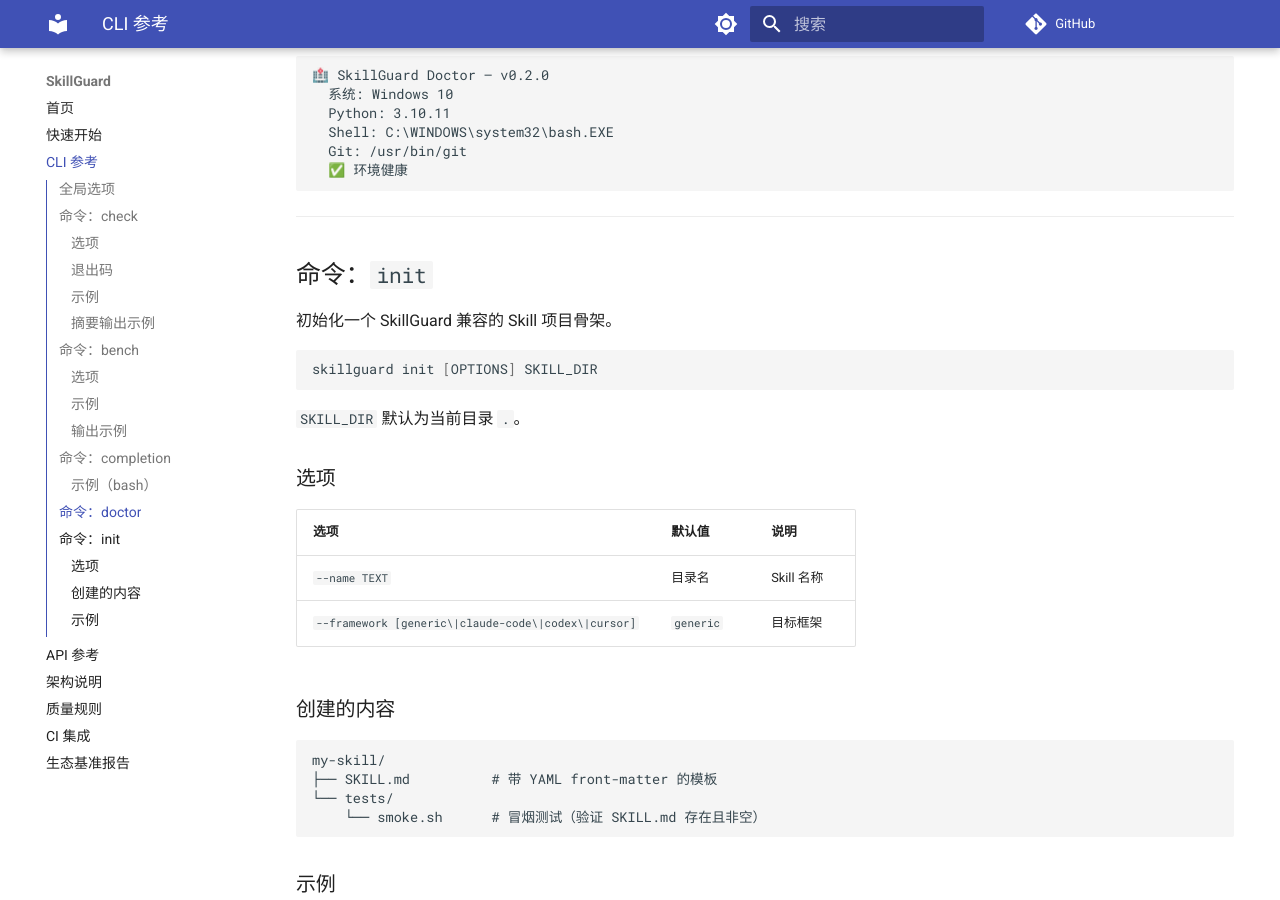
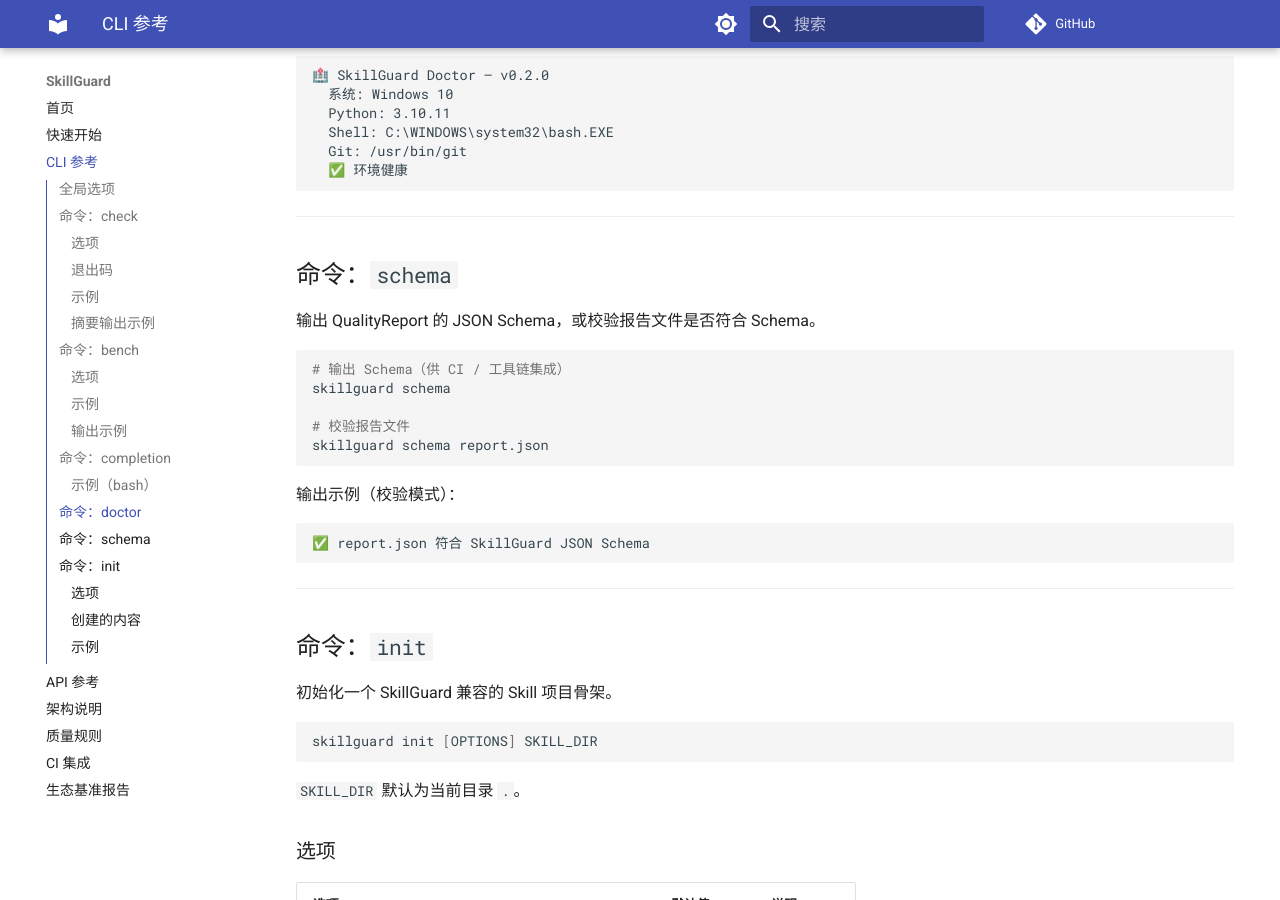
Before and after one commit to la2278647-arch/skillguard, an MkDocs documentation site: the page built from docs/cli.md, in a window 1280 px wide and 900 px high, scrolled down 3848 px. Built offline with MkDocs 1.6.1 and Material for MkDocs 9.7.7, drawn with Linux system fonts in a browser that asks for light colours; comment, search, counter and statistics services are not loaded.

Commit message:
docs: add schema command to CLI reference

````diff
--- a/docs/cli.md
+++ b/docs/cli.md
@@ -165,6 +165,26 @@
 
 ---
 
+## 命令：`schema`
+
+输出 QualityReport 的 JSON Schema，或校验报告文件是否符合 Schema。
+
+```bash
+# 输出 Schema（供 CI / 工具链集成）
+skillguard schema
+
+# 校验报告文件
+skillguard schema report.json
+```
+
+输出示例（校验模式）：
+
+```
+✅ report.json 符合 SkillGuard JSON Schema
+```
+
+---
+
 ## 命令：`init`
 
 初始化一个 SkillGuard 兼容的 Skill 项目骨架。
````
